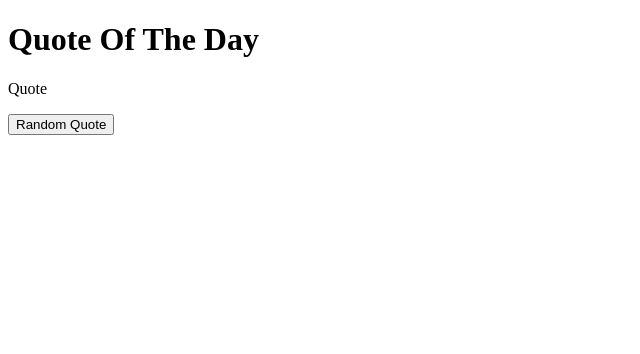
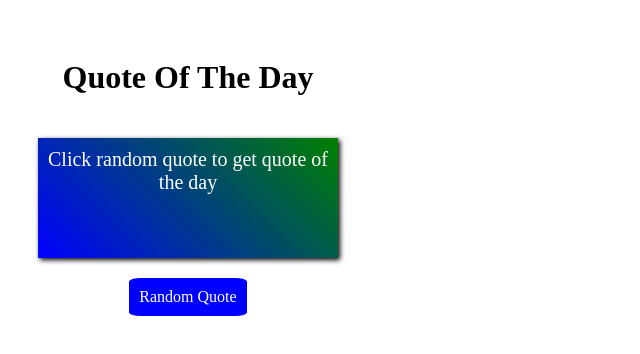
Before and after one commit to nrcool/DOM, a plain HTML site: page workSheets/JQUERY/quoteoftheday/QuoteOFTheDay.html in a window 1280 px wide. Shown: the whole page, without its empty margins (0-640 px from the left). Drawn offline with Linux system fonts and the light colour scheme.

Commit message:
add more css styling

```diff
--- a/workSheets/JQUERY/quoteoftheday/QuoteOFTheDay.html
+++ b/workSheets/JQUERY/quoteoftheday/QuoteOFTheDay.html
@@ -6,11 +6,49 @@
     <meta http-equiv="X-UA-Compatible" content="ie=edge">
     <title>Quote Of The Day</title>
 </head>
+<style>
+body{
+    padding: 30px;
+}
+.main{
+    width: 300px;
+    display: flex;
+    flex-direction: column;
+    align-items: center;
+}
+h1{
+    text-align:center;
+}
+#btn{
+    display: inline-block;
+    background: blue;
+    color: white;
+    border-radius: 10%;
+    padding: 10px;
+    cursor: pointer;
+}
+#btn:hover{
+    background: greenyellow;
+    color:black;
+}
+#quote{
+    height: 100px;
+    font-size: 20px;
+    box-shadow: 2px 2px 5px black;
+    padding: 10px;
+    color: white;
+    text-align: center;
+    background: linear-gradient(45deg, blue,green);
+}
+</style>
 <body>
+    <div class="main">
     <h1>Quote Of The Day</h1>
-    <p id="quote">Quote</p>
-    <button id="btn">
+    <p id="quote">Click random quote to get quote of the day</p>
+    <div id="btn">
         Random Quote
-    </button>
+    </div>
+</div>
+    <script type="module" src="./main.js"></script>
 </body>
 </html>
```
